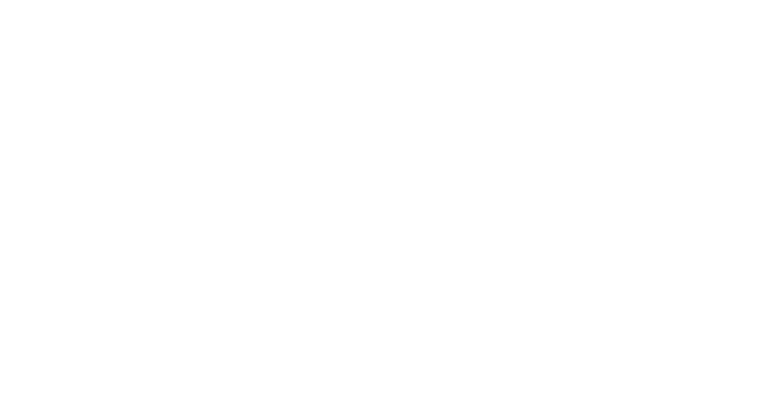
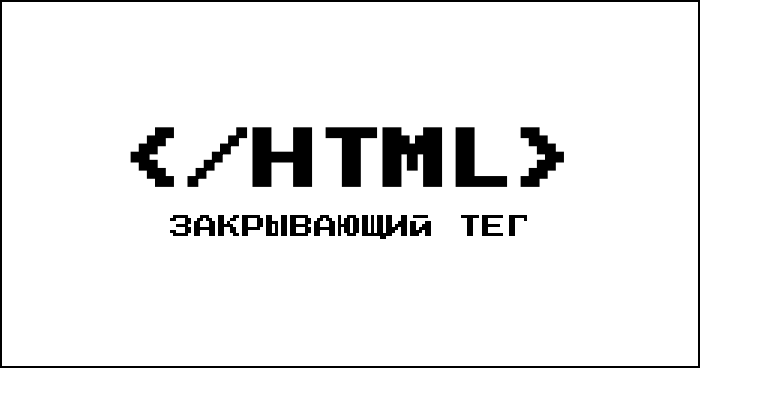
Before and after one commit to mikhailofff/zakrivayuschiy-teg-ad, a plain HTML site: page index.html in a window 1280 px wide. Shown: the whole page, without its empty margins (0-763 px from the left). Drawn offline with Linux system fonts and the light colour scheme.

Commit message:
feat: added header

```diff
--- a/index.html
+++ b/index.html
@@ -11,7 +11,10 @@
     <link rel="stylesheet" href="./styles/animations.css" />
   </head>
   <body class="page">
-    <header class="header"></header>
+    <header class="header">
+      <h1>&lt/HTML&gt</h1>
+      <h2>закрывающий тег</h2>
+    </header>
     <main></main>
     <script src="./scripts/like.js"></script>
   </body>
--- a/styles/style.css
+++ b/styles/style.css
@@ -16,3 +16,24 @@
   font-family: var(--font-base);
   font-variation-settings: "wght" var(--font-base-weight);
 }
+
+.header {
+  width: 700px;
+  height: 368px;
+  border: #000 solid 2px;
+  font-family: var(--font-accent);
+  text-transform: uppercase;
+  display: flex;
+  flex-direction: column;
+  justify-content: center;
+  align-items: center;
+  gap: 20px;
+}
+
+.header h1 {
+  font-size: 65px;
+}
+
+.header h2 {
+  font-weight: var(--font-accent-weight);
+}
--- a/styles/variables.css
+++ b/styles/variables.css
@@ -2,6 +2,8 @@
 :root {
     --font-base: 'Inter-Variable', 'Open Sans';
     --font-base-weight: 400;
-    --font-base-header-weight: 400;
+    --font-base-bold-weight: 700;
     --font-accent: 'PressStart2P';
+    --font-accent-weight: 400;
+    --font-accent-bold-weight: 700;
 }
```
